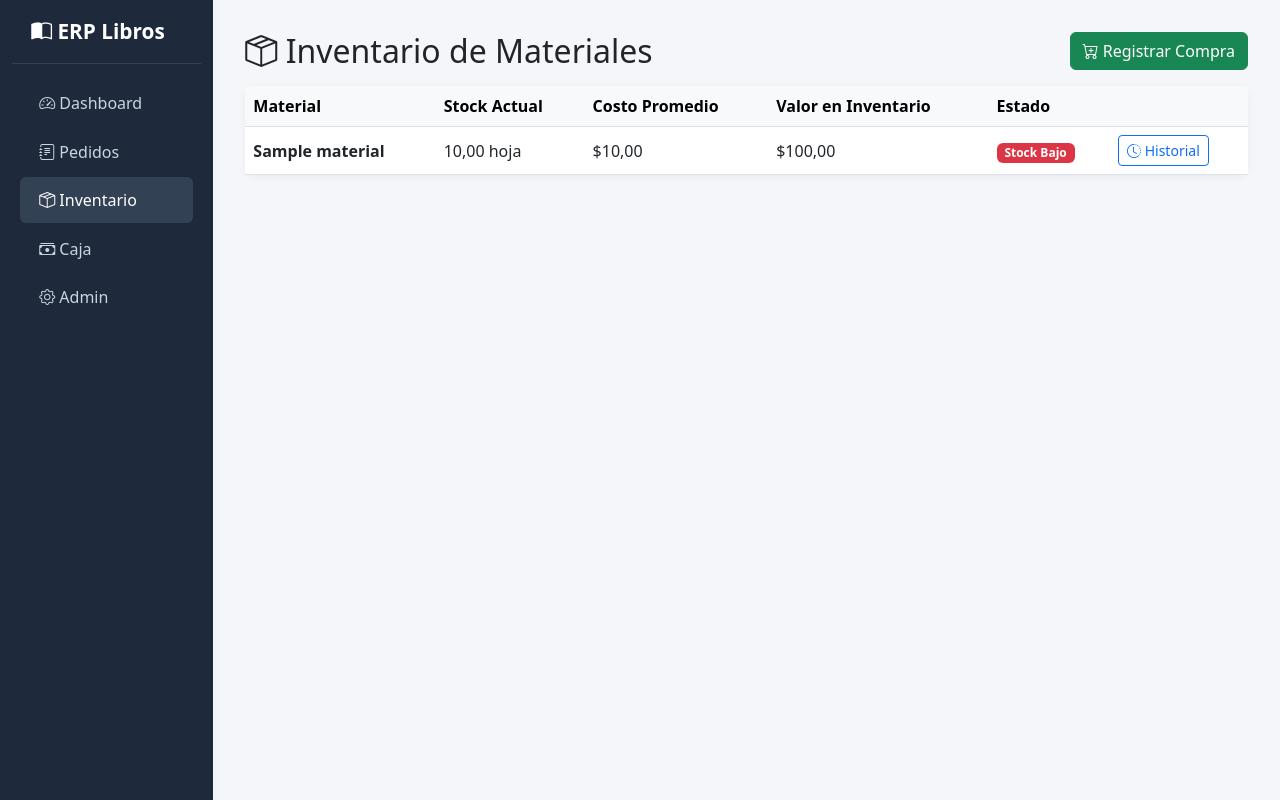
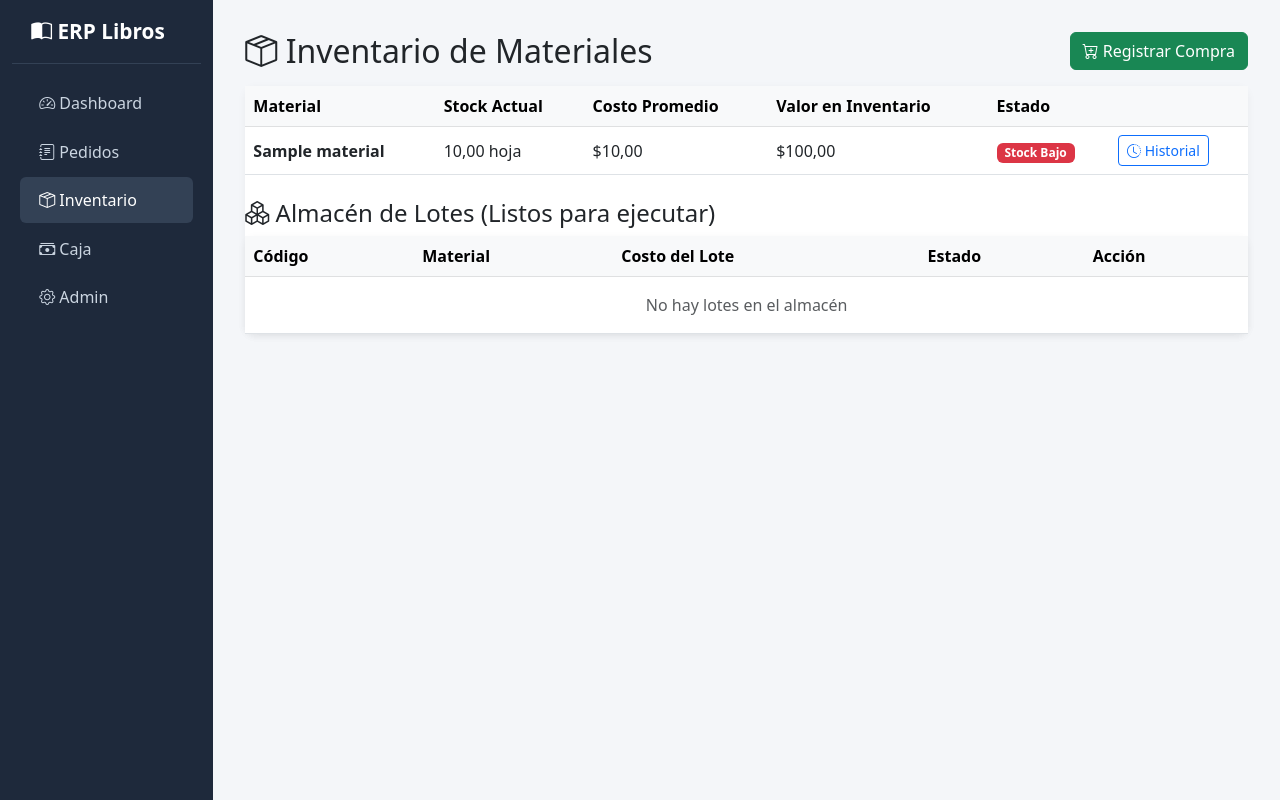
Before and after one commit to yandivd/erp_vargas_editorial, a Django app: page /inventario/ in a window 1280 px wide. Run offline with Django 5.2, Linux system fonts and the light colour scheme; tables that the repository leaves empty hold one stand-in row (values such as "Sample post").

Commit message:
first changes in inventary lote

```diff
--- a/inventario/models.py
+++ b/inventario/models.py
@@ -17,6 +17,10 @@ class Material(models.Model):
     stock_minimo = models.DecimalField(max_digits=12, decimal_places=2, default=0)
     costo_promedio = models.DecimalField(max_digits=10, decimal_places=2, default=0)
     activo = models.BooleanField(default=True)
+    # NUEVOS CAMPOS PARA EL FRACCIONAMIENTO
+    unidad_consumo = models.CharField(max_length=50, blank=True, help_text="Ej: Pomo de 65ml, Resma de 100 hojas")
+    cantidad_por_unidad = models.DecimalField(max_digits=10, decimal_places=2, default=1, help_text="¿Cuántas unidades de consumo hay en la unidad de almacén?")
+    stock_consumo = models.DecimalField(max_digits=12, decimal_places=2, default=0, help_text="Stock de pomos chiquitos listos para usar")
 
     class Meta:
         verbose_name = 'Material'
@@ -84,3 +88,21 @@ class MovimientoInventario(models.Model):
             material.save()
 
         super().save(*args, **kwargs)
+
+class LoteConsumo(models.Model):
+    ESTADOS = [
+        ('CERRADO', 'Cerrado en almacén'),
+        ('EN_USO', 'En uso (Abierto)'),
+        ('AGOTADO', 'Agotado'),
+    ]
+
+    material = models.ForeignKey(Material, on_delete=models.CASCADE, related_name='lotes_consumo')
+    codigo = models.CharField(max_length=50, unique=True) # Ej: TINTA-001, HOJA-001
+    cantidad_inicial = models.DecimalField(max_digits=10, decimal_places=2)
+    cantidad_actual = models.DecimalField(max_digits=10, decimal_places=2)
+    costo_total = models.DecimalField(max_digits=10, decimal_places=2)
+    estado = models.CharField(max_length=20, choices=ESTADOS, default='CERRADO')
+    fecha_apertura = models.DateTimeField(null=True, blank=True)
+
+    def __str__(self):
+        return f"{self.codigo} - {self.material.nombre} ({self.get_estado_display()})"
--- a/inventario/views.py
+++ b/inventario/views.py
@@ -3,9 +3,9 @@ from django.contrib import messages
 from django.http import JsonResponse
 from django.db.models import F
 from decimal import Decimal
-
-from .models import Material, MovimientoInventario
 from finanzas.models import MovimientoCaja
+from .models import LoteConsumo, Material, MovimientoInventario
+from django.utils import timezone
 
 
 def lista_inventario(request):
@@ -86,3 +86,29 @@ def registrar_ajuste(request, pk):
             return redirect('inventario:detalle', pk=pk)
 
     return redirect('inventario:detalle', pk=pk)
+
+def abrir_lote(request, lote_id):
+    """Abre un lote (saca del almacén) y registra el gasto en caja."""
+    lote = get_object_or_404(LoteConsumo, id=lote_id)
+
+    if lote.estado == 'CERRADO':
+        # 1. Cambiamos el estado del lote
+        lote.estado = 'EN_USO'
+        lote.fecha_apertura = timezone.now()
+        lote.save()
+
+        # 2. Registramos el egreso en caja (El dinero se convierte en gasto de producción)
+        MovimientoCaja.objects.create(
+            tipo='EGRESO',
+            categoria='COMPRA_MATERIAL', # O una categoría nueva 'CONSUMO_MATERIAL'
+            monto=lote.costo_total,
+            concepto=f'Apertura de {lote.codigo} ({lote.material.nombre})',
+        )
+
+        # 3. Actualizamos el stock de consumo
+        lote.material.stock_consumo -= lote.cantidad_inicial
+        lote.material.save()
+
+        messages.success(request, f'Lote {lote.codigo} abierto. Gasto registrado: ${lote.costo_total}')
+
+    return redirect('inventario:lista')
--- a/templates/inventario/lista.html
+++ b/templates/inventario/lista.html
@@ -51,6 +51,52 @@
             </tbody>
         </table>
     </div>
+    <h4 class="mt-4"><i class="bi bi-boxes"></i> Almacén de Lotes (Listos para ejecutar)</h4>
+<div class="card card-kpi">
+    <div class="table-responsive">
+        <table class="table table-hover mb-0">
+            <thead class="table-light">
+                <tr>
+                    <th>Código</th>
+                    <th>Material</th>
+                    <th>Costo del Lote</th>
+                    <th>Estado</th>
+                    <th>Acción</th>
+                </tr>
+            </thead>
+            <tbody>
+                {% for lote in lotes %}
+                <tr>
+                    <td><strong>{{ lote.codigo }}</strong></td>
+                    <td>{{ lote.material.nombre }}</td>
+                    <td>${{ lote.costo_total|floatformat:2 }}</td>
+                    <td>
+                        {% if lote.estado == 'CERRADO' %}
+                            <span class="badge bg-secondary">Cerrado</span>
+                        {% elif lote.estado == 'EN_USO' %}
+                            <span class="badge bg-success">En Uso</span>
+                        {% else %}
+                            <span class="badge bg-danger">Agotado</span>
+                        {% endif %}
+                    </td>
+                    <td>
+                        {% if lote.estado == 'CERRADO' %}
+                        <form method="post" action="{% url 'inventario:abrir_lote' lote.id %}" style="display:inline;">
+                            {% csrf_token %}
+                            <button type="submit" class="btn btn-sm btn-warning" onclick="return confirm('¿Abrir este lote y registrar el gasto?')">
+                                <i class="bi bi-box-open"></i> Abrir y Ejecutar
+                            </button>
+                        </form>
+                        {% endif %}
+                    </td>
+                </tr>
+                {% empty %}
+                <tr><td colspan="5" class="text-center text-muted py-3">No hay lotes en el almacén</td></tr>
+                {% endfor %}
+            </tbody>
+        </table>
+    </div>
+</div>
 </div>
 
 <!-- Modal Registrar Compra -->
```
Also changed, not shown: inventario/services.py (+28 -3 lines), pedidos/services.py (+30 -0 lines), pedidos/views.py (+14 -4 lines), templates/pedidos/lista.html (+16 -18 lines), inventario/migrations/0003_material_cantidad_por_unidad_material_stock_consumo_and_more.py (added).
